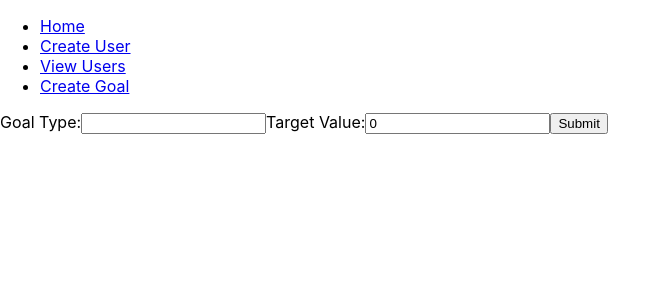
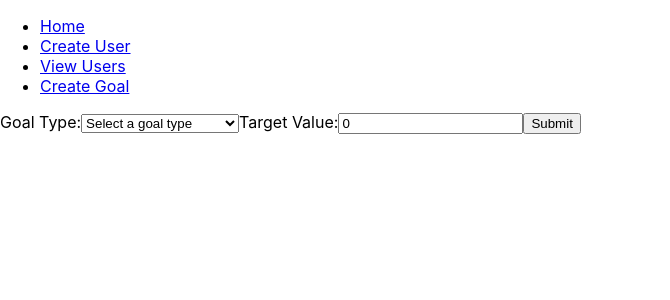
Before and after one commit to totallynotcory/CS763-Project, a React (Create React App) app in the folder code/client/: page /create-goal in a window 1280 px wide. Shown: the top 300 px of the page, without its empty margins (0-670 px from the left). Built offline with nearby package versions, Linux system fonts and the light colour scheme; no server answers.

Commit message:
make goal type a dropdown

```diff
--- a/code/client/src/components/CreateGoal.js
+++ b/code/client/src/components/CreateGoal.js
@@ -32,13 +32,19 @@ function CreateGoal() {
     <form onSubmit={handleSubmit}>
 
       <label>Goal Type:</label>
-      <input
-        type="text"
+      <select
         name="type"
         value={goalFormData.type}
         onChange={handleChange}
         required
-      />
+      >
+        <option value="" disabled>Select a goal type</option>
+        <option value="sleep">Sleep (Hours)</option>
+        <option value="weight">Weight (lbs)</option>
+        <option value="steps">Steps (Step Count)</option>
+        <option value="water">Water Intake (Glasses)</option>
+        <option value="exercise">Exercise (Minutes)</option>
+      </select>
 
       <label>Target Value:</label>
       <input
```
Also changed, not shown: 1 other file (tests, documents, lock files or other folders).
